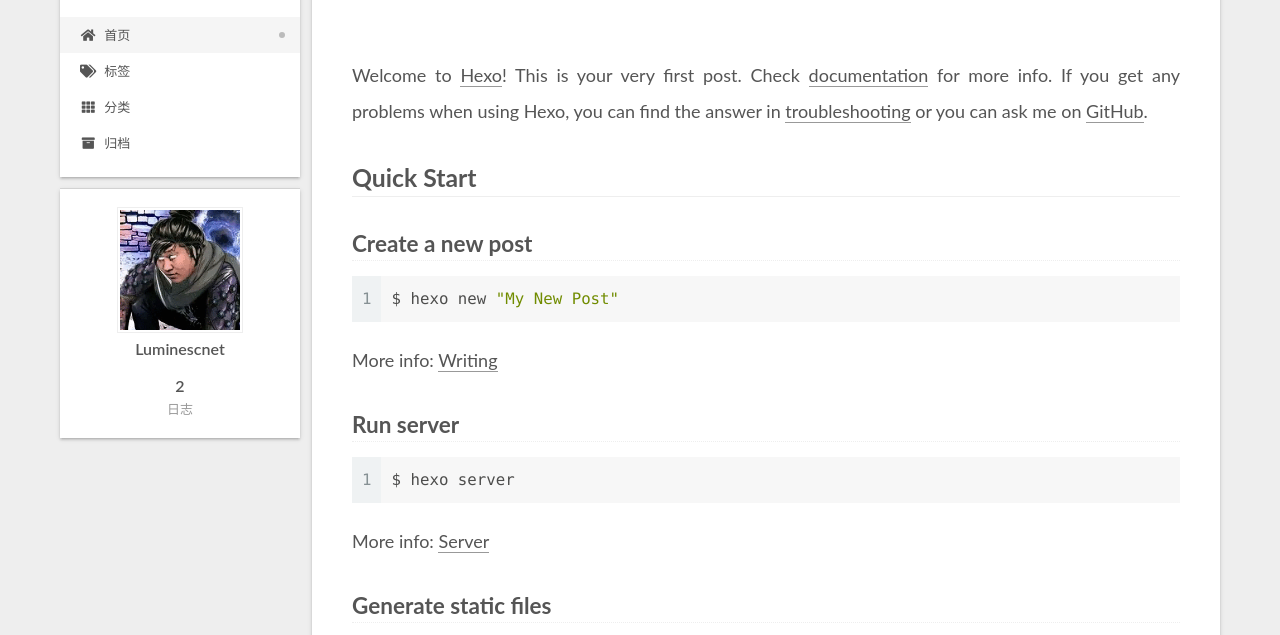
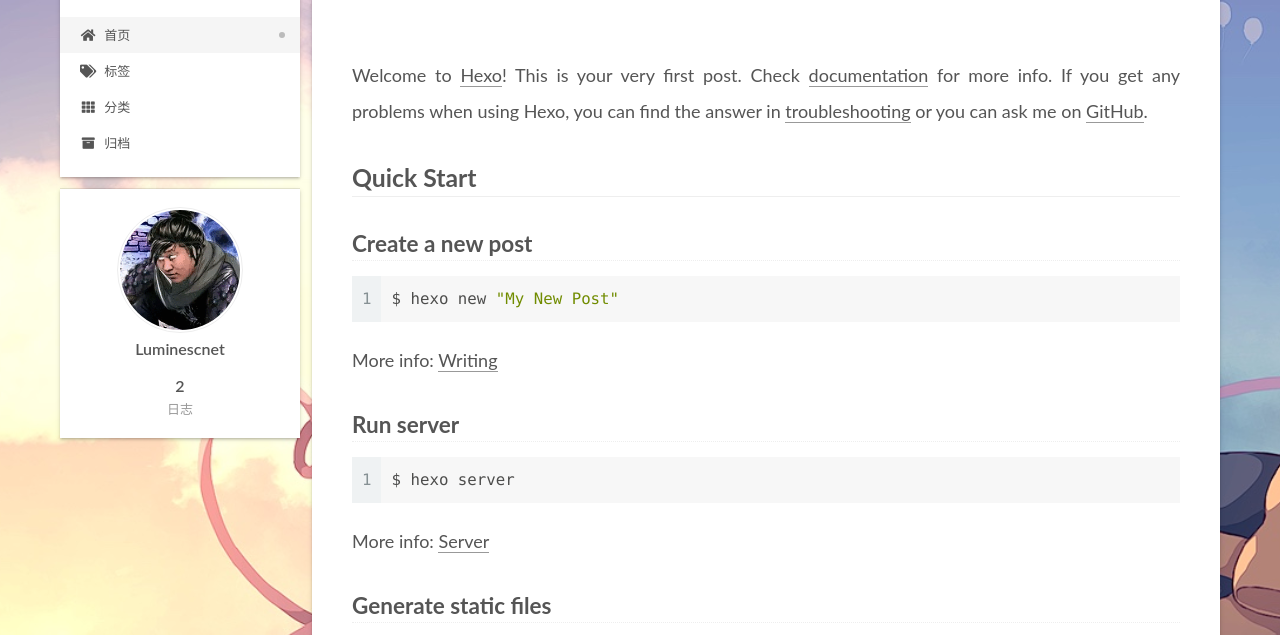
Before and after one commit to LcR20/LcR20.github.io, a plain HTML site: page index.html in a window 1280 px wide. Shown: the part 117-752 px from the top of the page. Drawn offline with nearby package versions, Linux system fonts and the light colour scheme.

Commit message:
Site updated: 2022-03-16 23:26:31

```diff
--- a/css/main.css
+++ b/css/main.css
@@ -1141,6 +1141,7 @@ pre .javascript .function {
   margin: 0 auto;
   max-width: 120px;
   padding: 2px;
+  border-radius: 50%;
 }
 .site-author-name {
   color: var(--text-color);
@@ -1168,7 +1169,7 @@ pre .javascript .function {
 }
 .links-of-author a::before,
 .links-of-author span.exturl::before {
-  background: #ffb12a;
+  background: #c178d1;
   border-radius: 50%;
   content: ' ';
   display: inline-block;
@@ -2563,3 +2564,10 @@ ul.breadcrumb li + li:last-child {
     margin: 8px 0 0;
   }
 }
+body {
+  background: url("/images/banner.jpg");
+  background-repeat: no-repeat;
+  background-attachment: fixed;
+  background-size: cover;
+  background-position: 50% 50%;
+}
```
